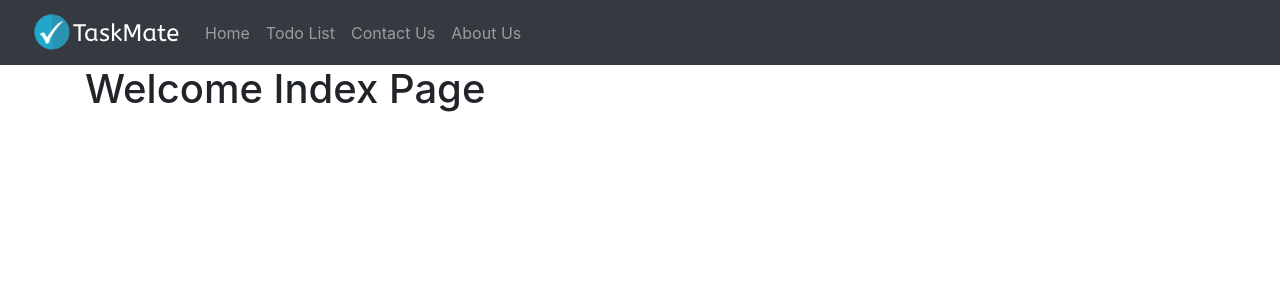
After one commit to Josesosa0777/djangoProject, a Django app: page / in a window 1280 px wide. The commit adds this page. Shown: the top 300 px of the page. Run offline with Django 3.2, Linux system fonts and the light colour scheme.

Commit message:
fixing links and URLs

```diff
--- a/taskmate/taskmate/urls.py
+++ b/taskmate/taskmate/urls.py
@@ -15,9 +15,13 @@ Including another URLconf
 """
 from django.contrib import admin
 from django.urls import path, include
+from todolist_app import views as todolist_views
 
 urlpatterns = [
     path('admin/', admin.site.urls),
     # redirect to my particular app
-    path('todolist/', include('todolist_app.urls'))
+    path('', todolist_views.index, name='index'),
+    path('todolist/', include('todolist_app.urls')),
+    path('contact', todolist_views.contact, name='contact'),
+    path('about-us', todolist_views.about, name='about'),
 ]
--- a/taskmate/templates/base.html
+++ b/taskmate/templates/base.html
@@ -21,7 +21,7 @@
             <div class="collapse navbar-collapse" id="navbarNav">
             <ul class="navbar-nav">
                 <li class="nav-item">
-                <a class="nav-link" href="/">Home</a>
+                <a class="nav-link" href="{% url 'index' %}">Home</a>
                 </li>
                 <li class="nav-item">
                 <a class="nav-link" href="{% url 'todolist' %}">Todo List</a>
--- /dev/null
+++ b/taskmate/todolist_app/templates/index.html
@@ -0,0 +1,10 @@
+{% extends 'base.html' %}
+{%block title %}
+  <title>Welcome</title>
+{% endblock title%}
+
+{% block content%}
+  <div class='container'>
+    <h1>{{index_text}}</h1>
+  </div>
+{% endblock content %}
--- a/taskmate/todolist_app/urls.py
+++ b/taskmate/todolist_app/urls.py
@@ -8,6 +8,4 @@ urlpatterns = [
     path('edit/<task_id>', views.edit_task, name='edit_task'),
     path('complete/<task_id>', views.complete_task, name='complete_task'),
     path('pending/<task_id>', views.pending_task, name='pending_task'),
-    path('contact', views.contact, name='contact'),
-    path('about', views.about, name='about'),
 ]
--- a/taskmate/todolist_app/views.py
+++ b/taskmate/todolist_app/views.py
@@ -58,6 +58,13 @@ def pending_task(request, task_id):
     return redirect('todolist')
 
 
+def index(request):
+    context = {
+        'index_text': 'Welcome Index Page',
+    }
+    return render(request, 'index.html', context)  # {'index_text': context}
+
+
 def contact(request):
     context = {
         'contact_text': 'Welcome to Contact page',
```
